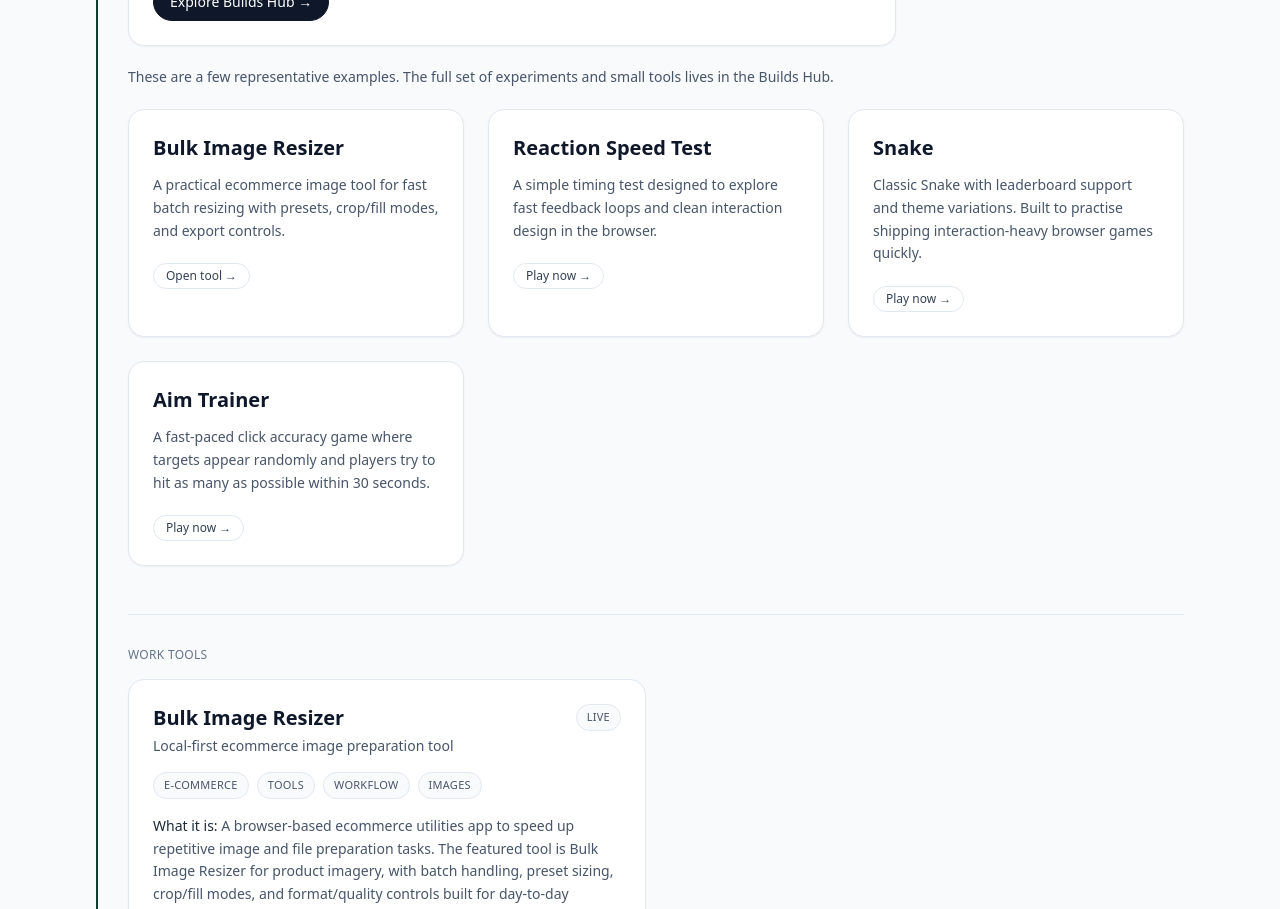
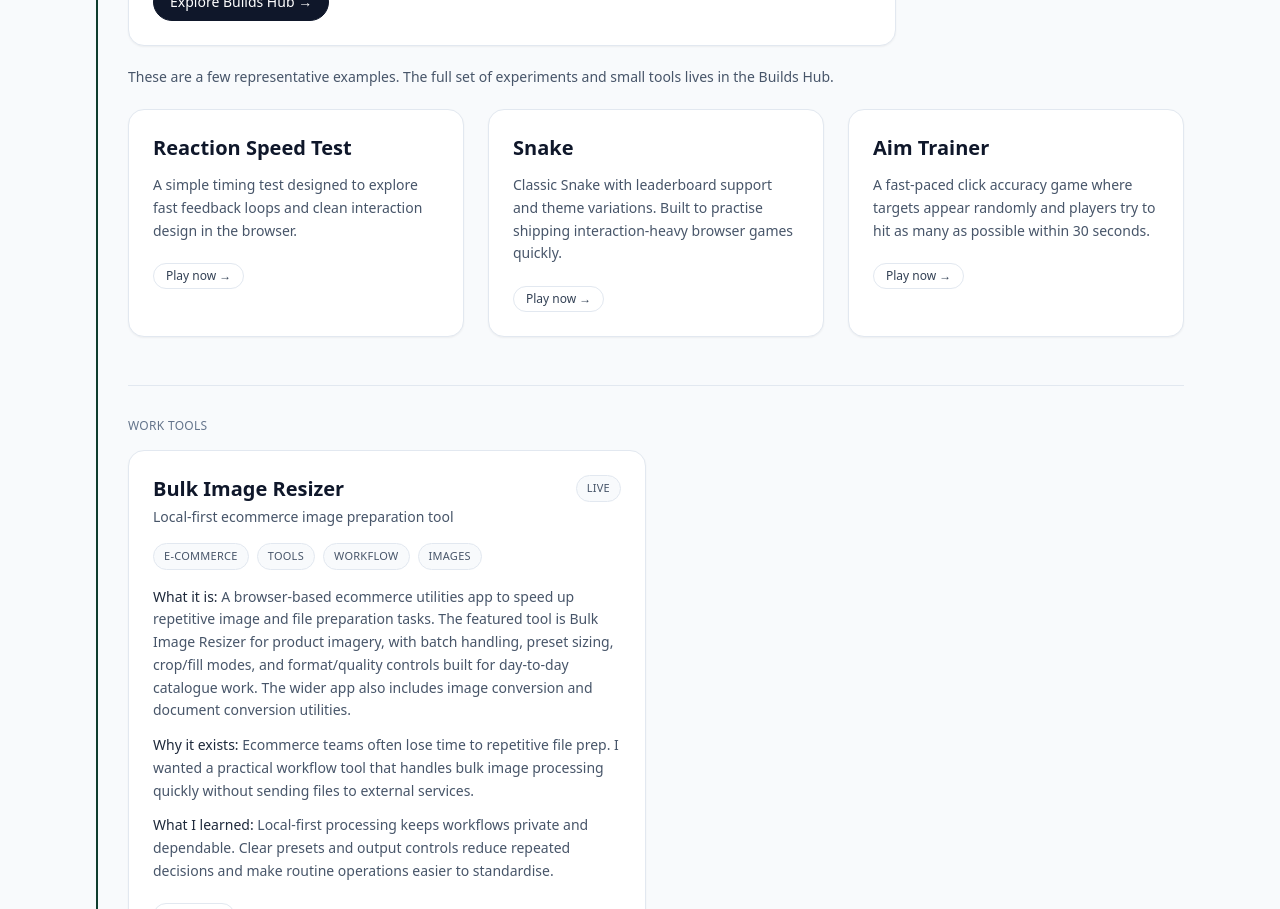
Before and after one commit to adammastersuk/adammasters.co.uk, a Next.js app: page /builds in a window 1280 px wide. Shown: the part 900-1809 px from the top of the page. Built offline with nearby package versions, Linux system fonts and the light colour scheme.

Commit message:
Move Bulk Image Resizer to Builds Hub and remove from main site builds highlights (#9)

```diff
--- a/app/builds/page.tsx
+++ b/app/builds/page.tsx
@@ -32,13 +32,6 @@ const buildAreas = [
 ];
 
 const featuredBuilds = [
-  {
-    title: 'Bulk Image Resizer',
-    description:
-      'A practical ecommerce image tool for fast batch resizing with presets, crop/fill modes, and export controls.',
-    href: 'https://bulk-image-resizer-mu.vercel.app/',
-    cta: 'Open tool →'
-  },
   {
     title: 'Reaction Speed Test',
     description:
```
